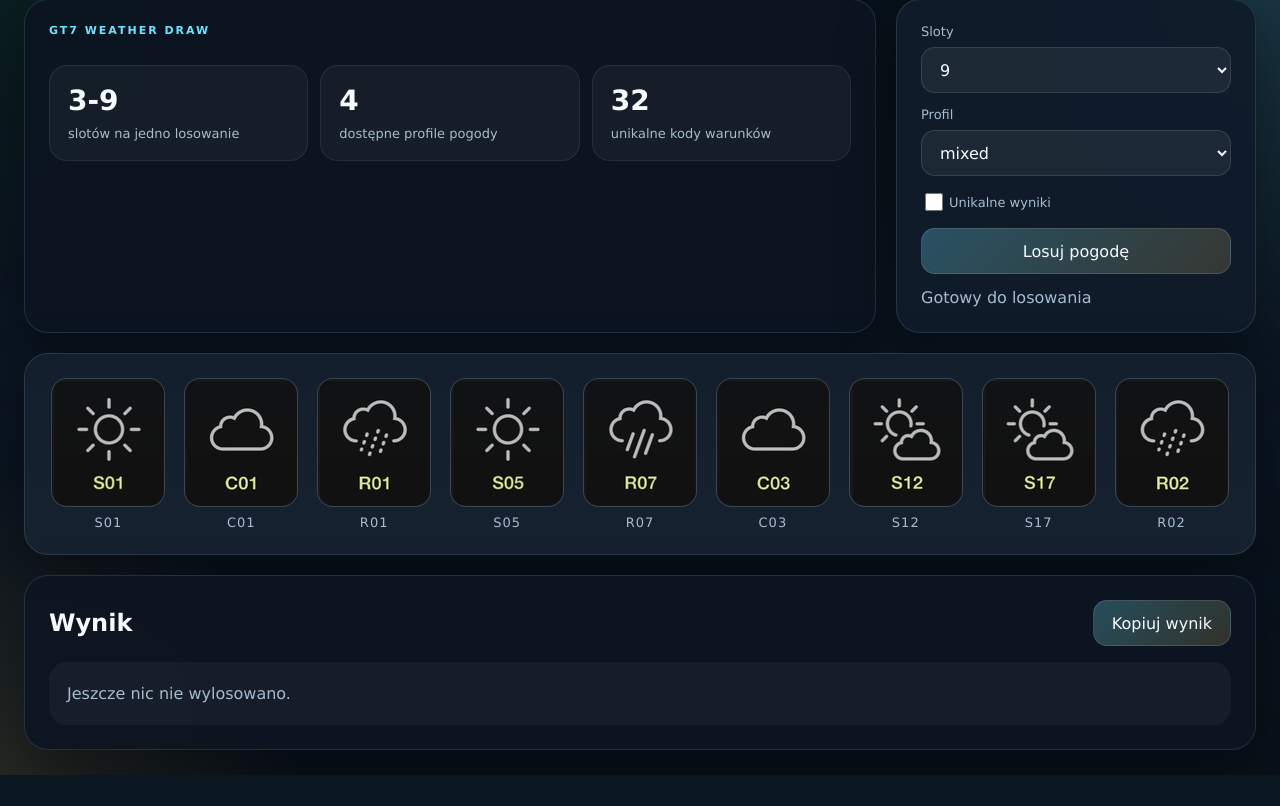
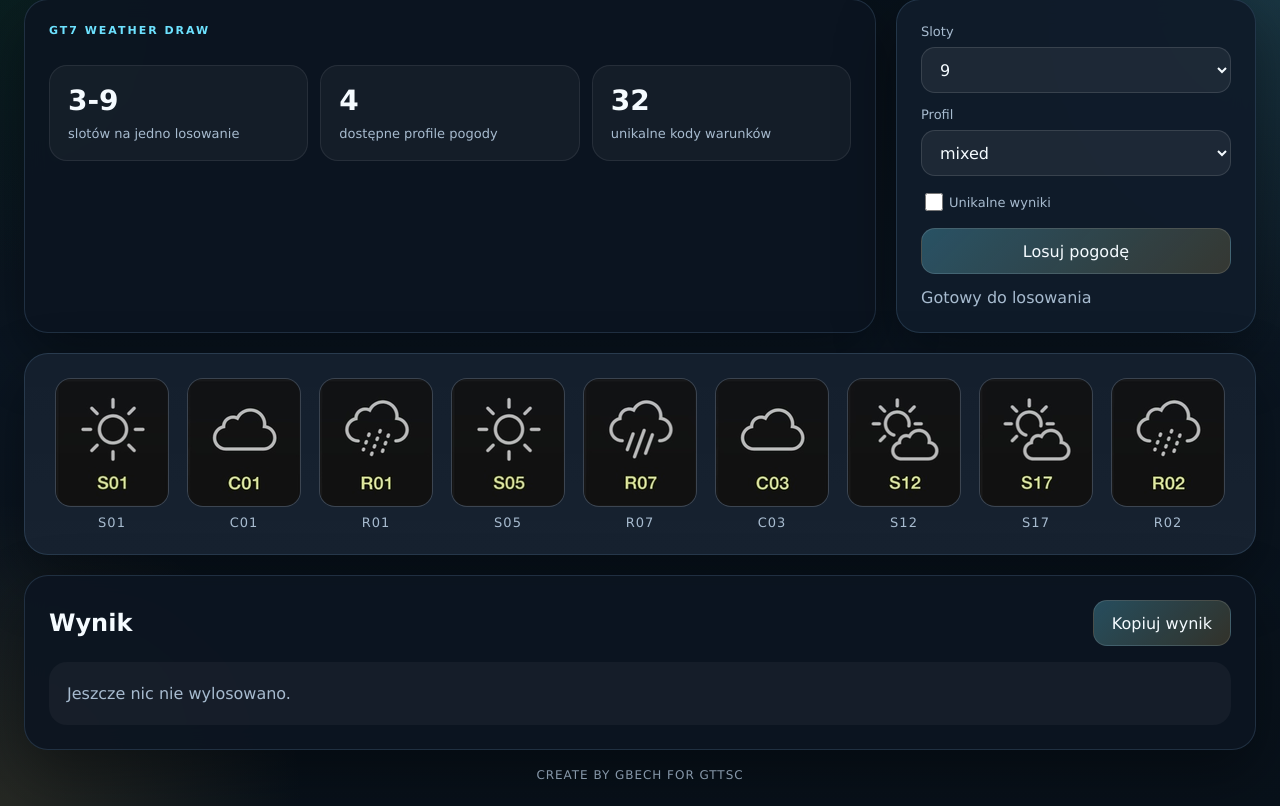
Before and after one commit to gbechpl/gt7-weather-draw-web, a Flask app: page / in a window 1280 px wide. Shown: the part 25-831 px from the top of the page. Before the commit the page ends 800 px from the top, so only its background shows below. Run offline with Flask 3, Linux system fonts and the light colour scheme.

Commit message:
Update footer and reel layout

```diff
--- a/static/css/styles.css
+++ b/static/css/styles.css
@@ -191,9 +191,10 @@
 
 .reels {
   display: grid;
-  grid-template-columns: repeat(auto-fit, minmax(118px, 1fr));
+  grid-template-columns: repeat(auto-fit, 118px);
   gap: 14px;
   align-items: start;
+  justify-content: center;
 }
 
 .reel {
@@ -250,6 +251,16 @@
   color: var(--muted);
 }
 
+.site-footer {
+  margin-top: 18px;
+  text-align: center;
+  color: var(--muted);
+  font-size: 12px;
+  letter-spacing: 0.08em;
+  text-transform: uppercase;
+  opacity: 0.8;
+}
+
 @media (max-width: 980px) {
   .hero {
     grid-template-columns: 1fr;
@@ -274,6 +285,6 @@
   }
 
   .reels {
-    grid-template-columns: repeat(2, minmax(118px, 1fr));
+    grid-template-columns: repeat(2, 118px);
   }
 }
--- a/templates/index.html
+++ b/templates/index.html
@@ -72,6 +72,8 @@
       </div>
       <div id="resultText" class="result-text">Jeszcze nic nie wylosowano.</div>
     </section>
+
+    <footer class="site-footer">Create by Gbech for GTTSC</footer>
   </main>
 
   <script>
```
